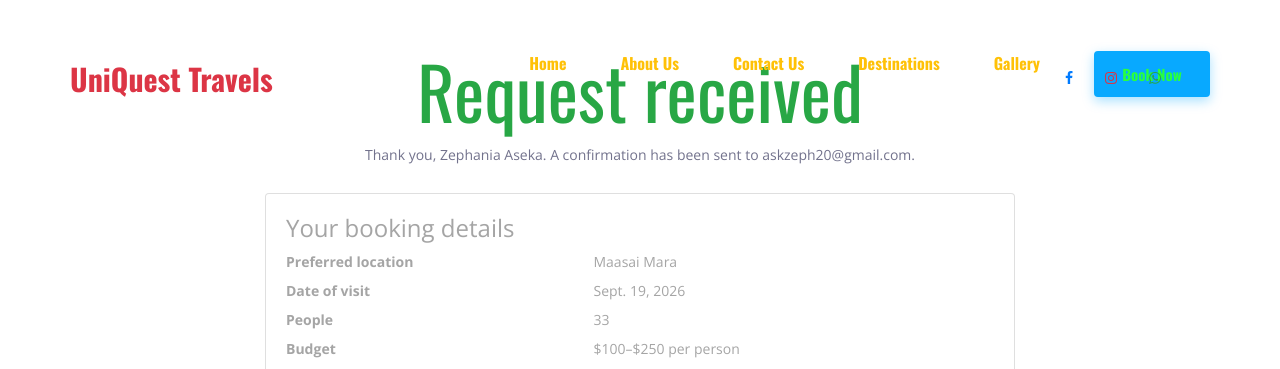
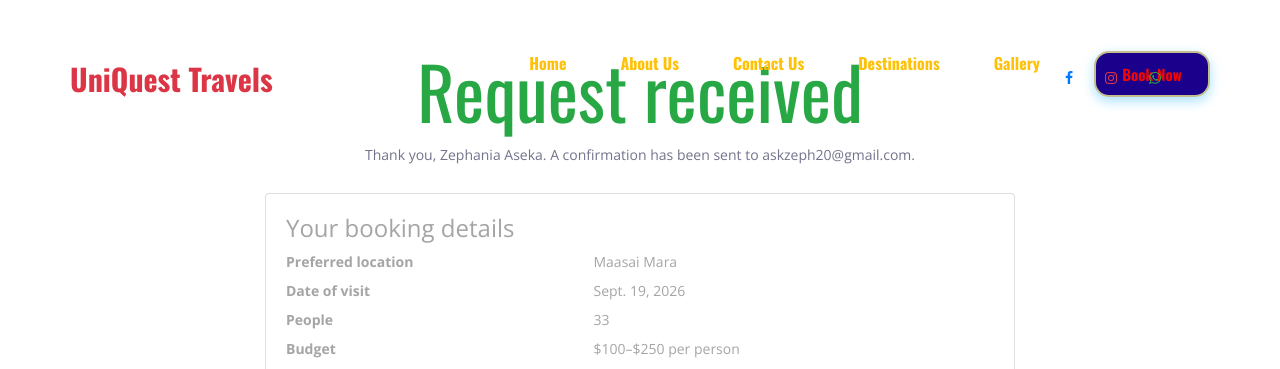
Before and after one commit to Cptzeph23/Tours-Travel, a Django app: page /booking/confirmation/6/ in a window 1280 px wide. Shown: the top 369 px of the page. Run offline with Django 3.2, Linux system fonts and the light colour scheme; data comes from the database, SQL or seed files in the repository; some libraries are stand-ins or nearby versions.

Commit message:
booking done

```diff
--- a/UniQuest/static/styles/main_styles.css
+++ b/UniQuest/static/styles/main_styles.css
@@ -1312,11 +1312,11 @@ section
 
 .booking_cta {
 	align-items: center;
-	background-color: #08a9ff !important;
-	border: 2px solid #08a9ff;
-	border-radius: 4px;
+	background-color: #1a008b !important;
+	border: 2px solid #c4be8c;
+	border-radius: 15px;
 	box-shadow: 0 4px 12px rgba(8, 169, 255, .35);
-	color: #28ff3f !important;
+	color: #f30505 !important;
 	display: inline-flex !important;
 	font-size: 15px !important;
 	font-weight: 800 !important;
```
